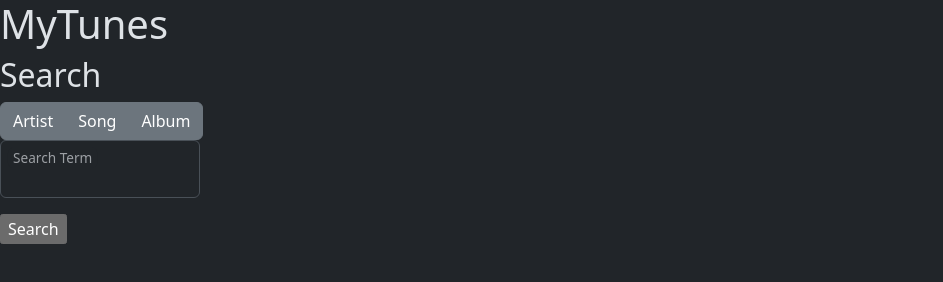
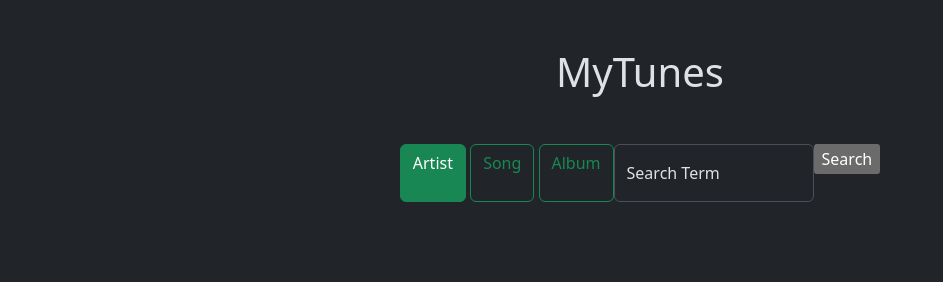
Before and after one commit to chriscors/JS-Mytunes-AJAX, a website: page index.html in a window 1280 px wide. Shown: the whole page, without its empty margins (0-943 px from the left). Drawn offline with nearby package versions, Linux system fonts and the light colour scheme.

Commit message:
Adds buttons on top of page

```diff
--- a/index.html
+++ b/index.html
@@ -20,26 +20,68 @@
     <title>Music Search</title>
   </head>
   <body>
-    <header><h1>MyTunes</h1></header>
+    <header class="text-center my-5"><h1>MyTunes</h1></header>
     <main>
-      <h2>Search</h2>
-      <form method="post" id="search-form">
-        <div
-          class="btn-group me-2"
-          role="group"
-          aria-label="Media type selector"
-        >
-          <button type="button" class="btn btn-secondary">Artist</button>
-          <button type="button" class="btn btn-secondary">Song</button>
-          <button type="button" class="btn btn-secondary">Album</button>
+      <form
+        method="post"
+        id="search-form"
+        class="d-flex flex-row justify-content-center align-content-around"
+      >
+        <div role="group" aria-label="Media type selector">
+          <input
+            type="radio"
+            class="btn-check"
+            name="options"
+            id="option2"
+            autocomplete="off"
+            checked
+          />
+          <label
+            class="btn btn-outline-success"
+            for="option2"
+            style="height: 58px"
+            >Artist</label
+          >
+
+          <input
+            type="radio"
+            class="btn-check"
+            name="options"
+            id="option4"
+            autocomplete="off"
+          />
+          <label
+            class="btn btn-outline-success"
+            for="option4"
+            style="height: 58px"
+            >Song</label
+          >
+          <input
+            type="radio"
+            class="btn-check"
+            id="success-outlined"
+            autocomplete="off"
+            name="options"
+          />
+          <label
+            class="btn btn-outline-success"
+            for="success-outlined"
+            style="height: 58px"
+            >Album</label
+          >
         </div>
         <div class="form-floating mb-3" style="width: 200px">
-          <input type="text" class="form-control" id="artist-input" />
+          <input
+            type="text"
+            class="form-control input-sm"
+            id="artist-input"
+            placeholder="Artist"
+          />
           <label for="artist-input">Search Term</label>
         </div>
 
         <div class="input-field">
-          <input type="submit" value="Search" />
+          <input type="submit" value="Search" class="btn-primary" />
         </div>
       </form>
       <div class="container-fluid" id="output"></div>
--- a/main.js
+++ b/main.js
@@ -11,6 +11,12 @@ searchForm.addEventListener("submit", function (event) {
 
 //declare query function
 function fetchResponse(artist, song) {
+  let spinner = document.createElement("div");
+  spinner.classList.add("spinner-border", "text-light");
+  spinner.role = "status";
+  spinner.id = "spinner";
+  searchForm.appendChild(spinner);
+
   console.log(artist);
   let url = `https://proxy-itunes-api.glitch.me/search?term=${artist}&mediatype=music&attribute=artistTerm&limit=50`;
   console.log(url);
@@ -27,6 +33,8 @@ function fetchResponse(artist, song) {
       console.log(parsedResponse);
       outputDiv.replaceChildren();
       generateHTMLElements(parsedResponse.results);
+      let spinner = document.getElementById("spinner");
+      searchForm.removeChild(spinner);
     });
 }
 
@@ -59,7 +67,7 @@ function generateHTMLElements(response) {
     //create columns
     let leftCol = document.createElement("div");
     leftCol.classList.add("col-md-4", "d-flex", "flex-column");
-    leftCol.style = "max-width: 100px:";
+    leftCol.style = "width: 100px;";
     let rightCol = document.createElement("div");
     rightCol.classList.add("col-md-8");
 
@@ -104,15 +112,15 @@ function generateHTMLElements(response) {
 
     //make track header
     let trackH = document.createElement("h5");
-    trackH.classList.add("card-title", "track");
+    trackH.classList.add("card-title", "text-white");
     trackH.innerText = `${trackName}`;
 
     let albumP = document.createElement("p");
-    albumP.classList.add("card-text", "album");
+    albumP.classList.add("card-text", "text-white", "mb-0");
     albumP.innerText = `Album: ${album}`;
 
     let releasedP = document.createElement("p");
-    releasedP.classList.add("card-text", "released");
+    releasedP.classList.add("card-text", "text-muted");
     releasedP.innerText = `Year: ${releaseYear}`;
 
     // let previewDIV = document.createElement("audio");
```
